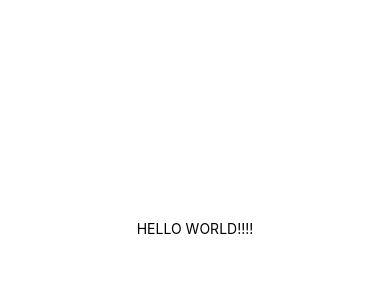
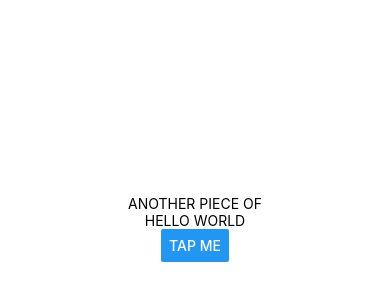
Before and after one commit to natib21/React-Native, a React Native app: screen / in a window 390 px wide. Shown: the part 194-494 px from the top of the page. Built offline with nearby package versions, Linux system fonts and the light colour scheme.

Commit message:
Adding button Components

```diff
--- a/App.js
+++ b/App.js
@@ -1,11 +1,14 @@
-import { StatusBar } from 'expo-status-bar';
-import { StyleSheet, Text, View } from 'react-native';
+
+import { StyleSheet, Text, View ,Button} from 'react-native';
 
 export default function App() {
   return (
     <View style={styles.container}>
-      <Text>Hello World!!!!</Text>
-      <StatusBar style="auto" />
+      <View>
+       <Text>Another piece of</Text>
+      </View>
+      <Text>Hello World</Text>
+      <Button title='Tap Me' />
     </View>
   );
 }
```
